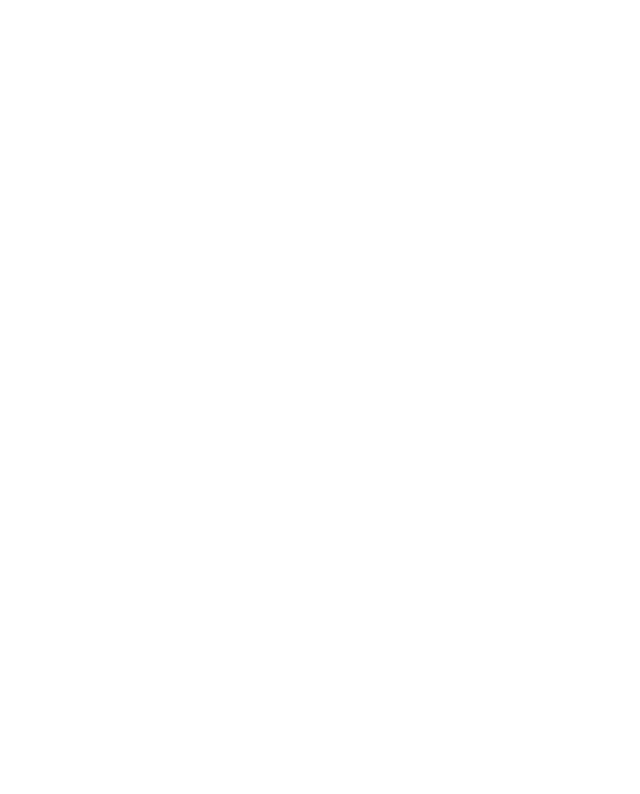
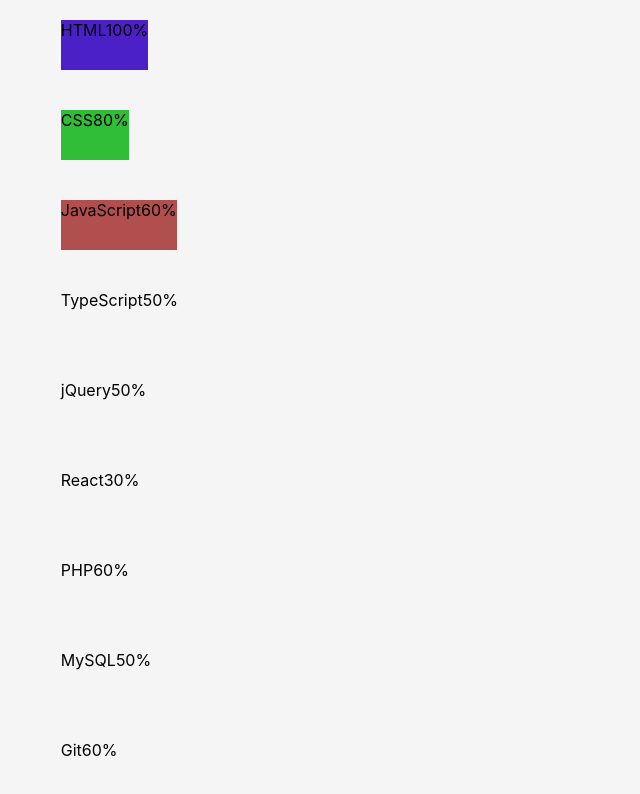
Before and after one commit to Warheart-1/portefolio, a React (Create React App) app: page /CV in a window 1280 px wide. Shown: the top 794 px of the page, without its empty margins (0-640 px from the left). Built offline with nearby package versions, Linux system fonts and the light colour scheme.

Commit message:
style cv en cours

```diff
--- a/src/composents/App.tsx
+++ b/src/composents/App.tsx
@@ -1,10 +1,6 @@
-import React from 'react';
-import logo from '../logo.svg';
 import '../style/App.css';
 import Banner from "./Banner";
 import Intro from "./Intro";
-import {BrowserRouter as Router, Route} from 'react-router-dom'
-
 
 function App() {
   return (
--- a/src/composents/CV.tsx
+++ b/src/composents/CV.tsx
@@ -1,8 +1,65 @@
+import "../style/CV.css"
 
-function CV (){
+
+function CV (): JSX.Element {
     return (
         <>
-
+            <div id="contents">
+                <div className="Progress-bar">
+                    <div id="HTML">
+                        <span className="HTML-title">HTML</span>
+                        <span className="HTML-content">100%</span>
+                    </div>
+                </div>
+                <div className="Progress-bar">
+                    <div id="CSS">
+                        <span className="CSS-title">CSS</span>
+                        <span className="CSS-content">80%</span>
+                    </div>
+                </div>
+                <div className="Progress-bar">
+                    <div id="JS">
+                        <span className="JS-title">JavaScript</span>
+                        <span className="JS-content">60%</span>
+                    </div>
+                </div>
+                <div className="Progress-bar">
+                    <div id="TyepScript">
+                        <span className="TyepScript-title">TypeScript</span>
+                        <span className="TyepScript-content">50%</span>
+                    </div>
+                </div>
+                <div className="Progress-bar">
+                    <div id="jQuery">
+                        <span className="jQuery-title">jQuery</span>
+                        <span className="jQuery-content">50%</span>
+                    </div>
+                </div>
+                <div className="Progress-bar">
+                    <div id="React">
+                        <span className="React-title">React</span>
+                        <span className="React-content">30%</span>
+                    </div>
+                </div>
+                <div className="Progress-bar">
+                    <div id="PHP">
+                        <span className="PHP-title">PHP</span>
+                        <span className="PHP-content">60%</span>
+                    </div>
+                </div>
+                <div className="Progress-bar">
+                    <div id="MySQL">
+                        <span className="MySQL-title">MySQL</span>
+                        <span className="MySQL-content">50%</span>
+                    </div>
+                </div>
+                <div className="Progress-bar">
+                    <div id="Git">
+                        <span className="Git-title">Git</span>
+                        <span className="Git-content">60%</span>
+                    </div>
+                </div>
+            </div>
         </>
     )
 }
--- /dev/null
+++ b/src/style/CV.css
@@ -0,0 +1,60 @@
+#contents {
+  width: 95%;
+  height: auto;
+  display: flex;
+  flex-direction: column;
+  justify-content: center;
+  align-items: center;
+  background-color: #f5f5f5;
+}
+
+.Progress-bar {
+  width: 90%;
+  height: 50px;
+  position: relative;
+  background-color: #f5f5f5;
+  margin: 20px auto;
+}
+
+#HTML {
+  height: 50px;
+  animation: Animation HTML 1s ease-in-out;
+  animation-fill-mode: forwards;
+  position: absolute;
+  background-color: #4c20c7;
+}
+
+#CSS {
+  height: 50px;
+  animation: Animation CSS 1s ease-in-out;
+  animation-fill-mode: forwards;
+  position: absolute;
+  background-color: #30bd37;
+}
+
+#JS {
+  height: 50px;
+  animation: Animation JS 1s ease-in-out;
+  animation-fill-mode: forwards;
+  position: absolute;
+  background-color: #b14e4e;
+}
+
+@keyframes Animation {
+  0% {
+    width: 10px;
+  }
+  100% {
+    width: 100%;
+  }
+}
+@keyframes Animation {
+  0% {
+    width: 10px;
+  }
+  100% {
+    width: 80%;
+  }
+}
+
+/*# sourceMappingURL=CV.css.map */
--- /dev/null
+++ b/src/style/CV.scss
@@ -0,0 +1,35 @@
+@import"_method.scss";
+@import"_variable.scss";
+
+#contents{
+    width: 95%;
+    height: auto;
+    display: flex;
+    flex-direction: column;
+    justify-content: center;
+    align-items: center;
+    background-color: #f5f5f5;
+}
+
+.Progress-bar{
+    width: 90%;
+    height: 50px;
+    position: relative;
+    background-color: #f5f5f5;
+    margin: 20px auto;
+}
+
+#HTML{
+    @include setAnimation($sizeHeight, 1s, #4c20c7,HTML);
+}
+
+#CSS{
+    @include setAnimation($sizeHeight, 1s, #30bd37,CSS);
+}
+
+#JS{
+    @include setAnimation($sizeHeight, 1s, #b14e4e,JS);
+}
+@include AnimationHTML(10px, 100%);
+
+@include AnimationCSS(10px, 80%);
--- /dev/null
+++ b/src/style/_method.scss
@@ -0,0 +1,31 @@
+
+
+@mixin AnimationHTML($start, $end){
+    @keyframes Animation {
+        0% {
+            width: $start;
+        }
+        100% {
+           width: $end;
+        }
+    }
+}
+
+@mixin AnimationCSS($start, $end){
+    @keyframes Animation {
+        0% {
+            width: $start;
+        }
+        100% {
+           width: $end;
+        }
+    }
+}
+
+@mixin setAnimation($size, $time, $color, $name){
+    height: $size;
+    animation: Animation$name $time ease-in-out;
+    animation-fill-mode: forwards;
+    position: absolute;
+    background-color: $color;
+}
--- /dev/null
+++ b/src/style/_variable.scss
@@ -0,0 +1 @@
+$sizeHeight: 50px;
```
Also changed, not shown: 1 other file (tests, documents, lock files or other folders).
